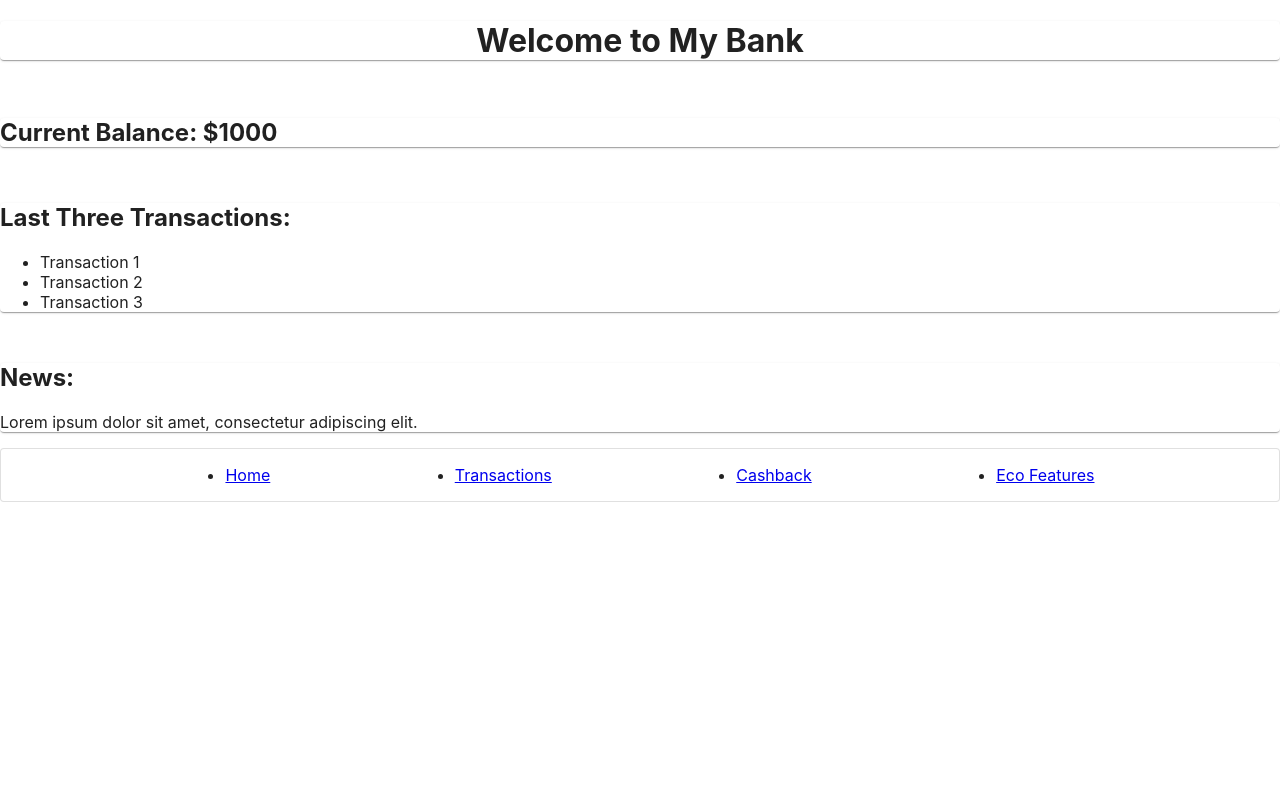
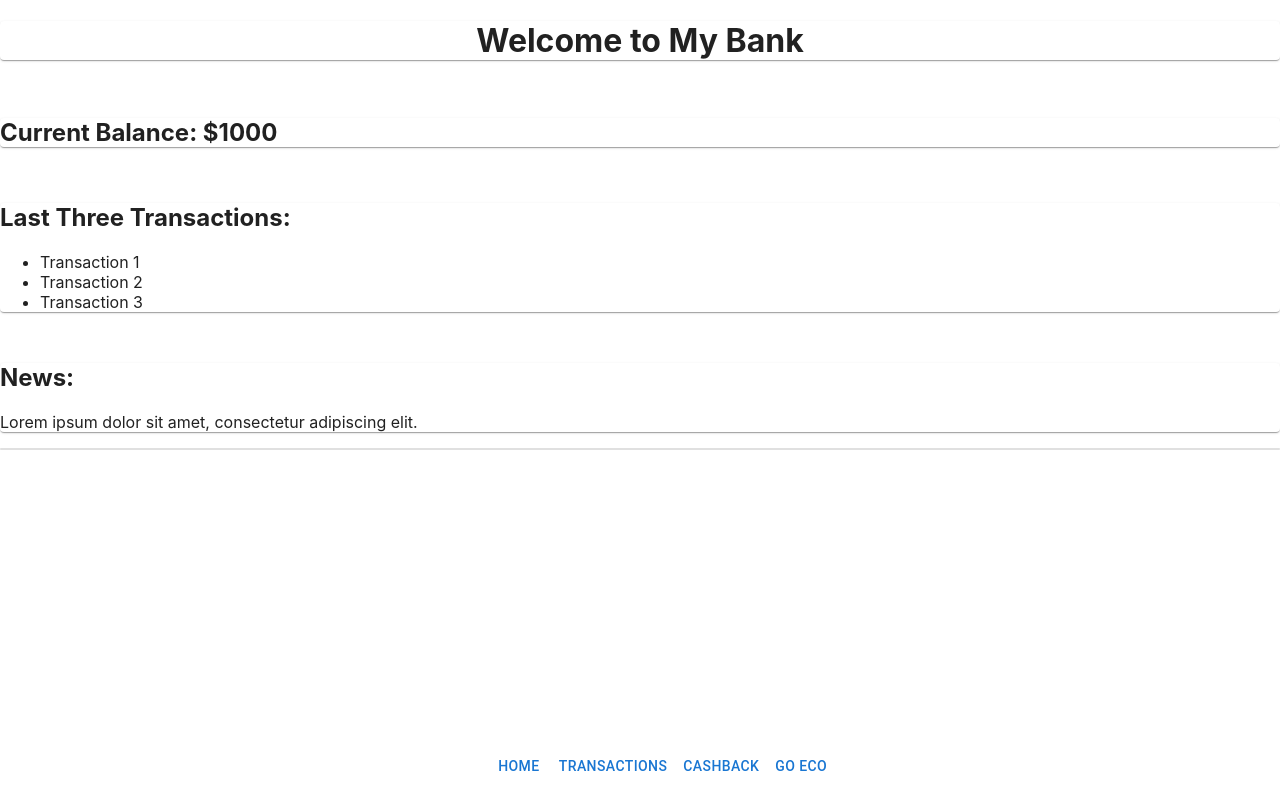
Before and after one commit to FlaviusMazilu/BankDB, a React (Create React App) app in the folder my_bank/: page / in a window 1280 px wide. Built offline with nearby package versions, Linux system fonts and the light colour scheme.

Commit message:
Add more them more stuff

```diff
--- a/my_bank/src/componets/Homepage.js
+++ b/my_bank/src/componets/Homepage.js
@@ -7,7 +7,6 @@ const Homepage = () => {
 	return (
 		<div>
 			<Grid container spacing={2} justifyContent="center" alignItems="center">
-
 				<Grid item xs={12}>
 					<Paper variant='elevation'>
 						{/* Welcome section */}
--- a/my_bank/src/componets/NavBar.js
+++ b/my_bank/src/componets/NavBar.js
@@ -2,21 +2,24 @@ import React from 'react';
 import Grid from '@mui/material/Grid';
 import Paper from '@mui/material/Paper';
 import { Link } from 'react-router-dom';
+import Button from '@mui/material/Button';
 
 const NavBar = () => {
-	return <Grid item xs={12}>
+	return (
+		<Grid item xs={12}>
 			<Paper variant='outlined'>
 				{/* Navigation bar */}
-			<nav>
-				<ul style={{ display: 'flex', flexDirection: 'row', justifyContent: 'space-evenly' }}>
-					<li><Link to="/">Home</Link></li>
-					<li><Link to="/transactions">Transactions</Link></li>
-					<li><Link to="/cashback">Cashback</Link></li>
-					<li><Link to="/eco">Eco Features</Link></li>
+				<nav style={{ position: 'fixed', bottom: 0, backgroundColor: 'white', width: '100vw' }}>
+					<ul style={{ display: 'flex', flexDirection: 'row', justifyContent: 'center', listStyleType: 'none' }}>
+						<li><Button component={Link} to="/">Home</Button></li>
+						<li><Button component={Link} to="/transactions">Transactions</Button></li>
+						<li><Button component={Link} to="/cashback">Cashback</Button></li>
+						<li><Button component={Link} to="/eco">Go Eco</Button></li>
 					</ul>
 				</nav>
 			</Paper>
 		</Grid>
+	);
 }
 
 export default NavBar;
```
Lines whose indentation alone changed are shown as unchanged.
